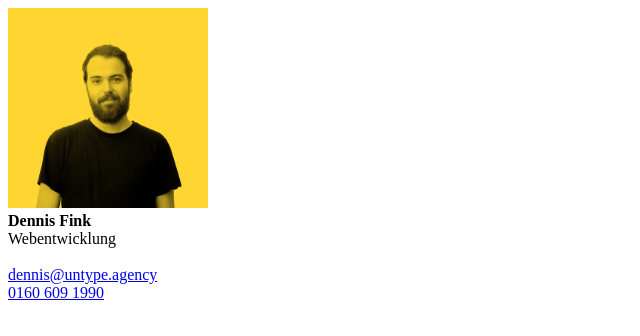
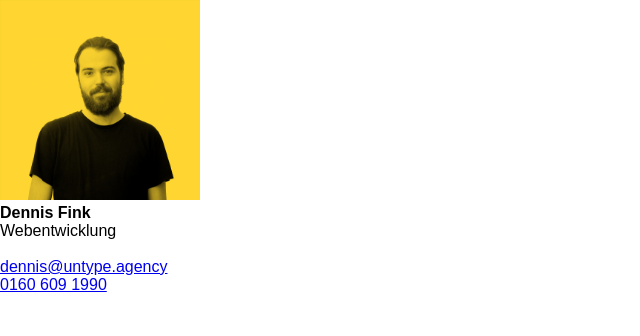
Before and after one commit to DenFin/electronic-business-card-test, a Nuxt app: page / in a window 1280 px wide. Shown: the top 336 px of the page, without its empty margins (0-640 px from the left). Built offline with nearby package versions, Linux system fonts and the light colour scheme.

Commit message:
Changed font

```diff
--- a/pages/index.vue
+++ b/pages/index.vue
@@ -16,9 +16,12 @@ export default {
 }
 </script>
 
-<style scoped>
+<style>
 body, figure{
   margin: 0;
+}
+body {
+  font-family: sans-serif;
 }
 img {
   width: 200px
```
